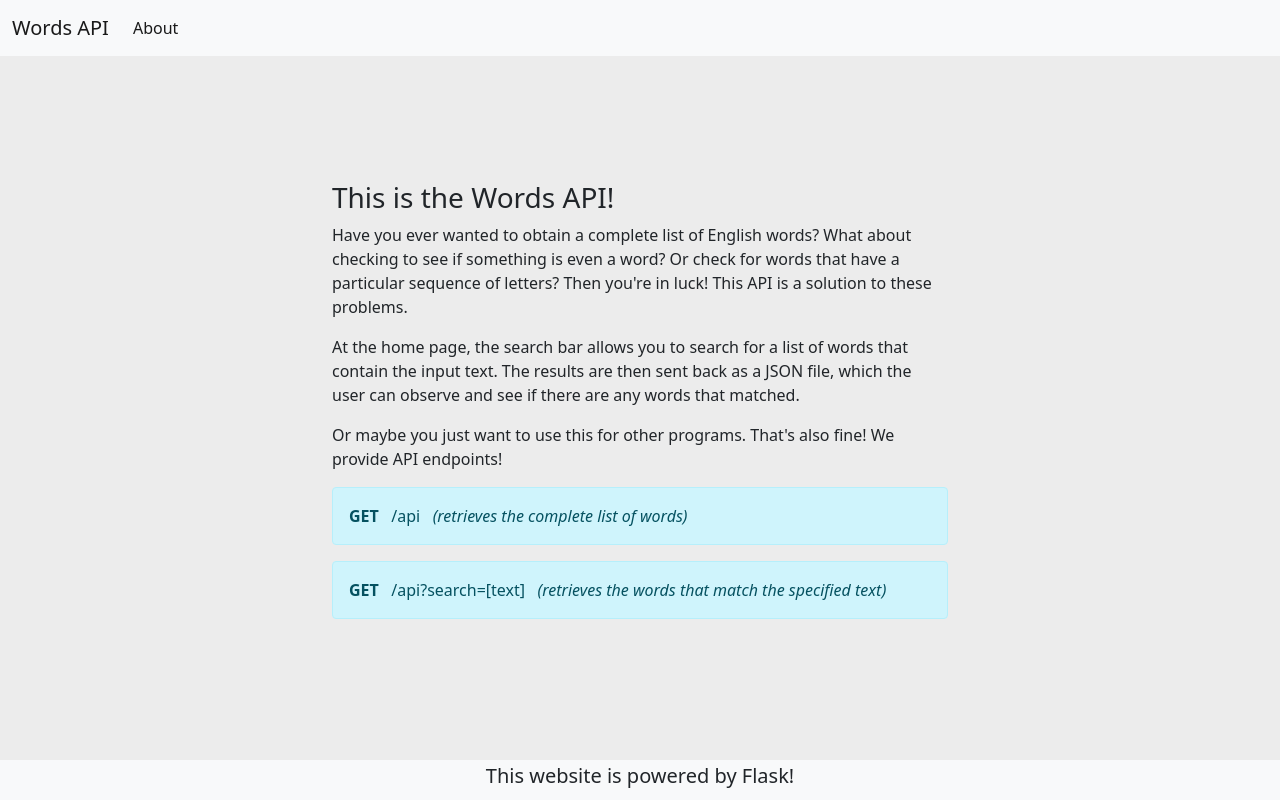
After one commit to farnswj1/WordsAPI, a Flask app: page /about in a window 1280 px wide. The commit adds this page. Run offline with Flask 2, Linux system fonts and the light colour scheme; parts of the project's set-up code (start-up, migrations or seed data) failed here and were passed over; some libraries are stand-ins or nearby versions.

Commit message:
added about page

```diff
--- a/app.py
+++ b/app.py
@@ -26,6 +26,12 @@ def index():
     return render_template("index.html")
 
 
+# About page
+@app.route("/about", methods=["GET"])
+def about():
+    return render_template("about.html")
+
+
 # Download endpoint (returns the list of words)
 @app.route("/download", methods=["GET"])
 def download():
--- /dev/null
+++ b/templates/about.html
@@ -0,0 +1,33 @@
+{% extends "base.html" %}
+
+{% block content %}
+    <div class="row justify-content-center">
+        <div class="col-6">
+            <h3>This is the Words API!</h3>
+            <p>
+                Have you ever wanted to obtain a complete list of English words?
+                What about checking to see if something is even a word? Or
+                check for words that have a particular sequence of letters?
+                Then you're in luck! This API is a solution to these problems.
+            </p>
+            <p>
+                At the home page, the search bar allows you to search for a list of
+                words that contain the input text. The results are then sent back as
+                a JSON file, which the user can observe and see if there are any words
+                that matched.
+            </p>
+            <p>
+                Or maybe you just want to use this for other programs. That's also fine!
+                We provide API endpoints!
+            </p>
+            <div class="alert alert-info">
+                <b>GET</b> &nbsp; /api &nbsp;
+                <i>(retrieves the complete list of words)</i>
+            </div>
+            <div class="alert alert-info">
+                <b>GET</b> &nbsp; /api?search=[text] &nbsp;
+                <i>(retrieves the words that match the specified text)</i>
+            </div>
+        </div>
+    </div>
+{% endblock content %}
--- /dev/null
+++ b/templates/base.html
@@ -0,0 +1,43 @@
+<!DOCTYPE html>
+<html class="h-100" lang="en">
+    <head>
+        <title>Words API</title>
+        <meta charset="utf-8">
+        <meta name="viewport" content="width=device-width, initial-scale=1.0">
+        <link rel="shortcut icon" type="image/png" href="static/images/favicon.ico">
+        <script src="https://kit.fontawesome.com/c66b56e08d.js" crossorigin="anonymous"></script>
+        <link href="https://cdn.jsdelivr.net/npm/bootstrap@5.0.1/dist/css/bootstrap.min.css" rel="stylesheet" integrity="sha384-+0n0xVW2eSR5OomGNYDnhzAbDsOXxcvSN1TPprVMTNDbiYZCxYbOOl7+AMvyTG2x" crossorigin="anonymous">
+        <script defer src="https://cdn.jsdelivr.net/npm/bootstrap@5.0.1/dist/js/bootstrap.bundle.min.js" integrity="sha384-gtEjrD/SeCtmISkJkNUaaKMoLD0//ElJ19smozuHV6z3Iehds+3Ulb9Bn9Plx0x4" crossorigin="anonymous"></script>
+        <link rel="stylesheet" type="text/css" href="static/css/main.css">
+        {% block js %}{% endblock js %}
+    </head>
+    <body class="d-flex flex-column h-100">
+        <header class="site-header">
+            <nav class="navbar navbar-expand-sm navbar-light bg-light justify-content-center">
+                <div class="container-fluid">
+                    <a class="navbar-brand" href="/">Words API</a>
+                    <button class="navbar-toggler" type="button" data-bs-toggle="collapse" data-bs-target="#navbarSupportedContent" aria-controls="navbarSupportedContent" aria-expanded="false" aria-label="Toggle navigation">
+                        <span class="navbar-toggler-icon"></span>
+                    </button>
+                    <div class="collapse navbar-collapse" id="navbarSupportedContent">
+                        <ul class="navbar-nav me-auto mb-2 mb-sm-0">
+                            <li class="nav-item">
+                                <a class="nav-link active" aria-current="page" href="/about">About</a>
+                            </li>
+                        </ul>
+                    </div>
+                </div>
+            </nav>
+        </header>
+        <main class="my-auto">
+            <div class="container-fluid my-5">
+                {% block content %}{% endblock content %}
+            </div>
+        </main>
+        <footer class="bg-light text-center py-1">
+            <div class="container-fluid">
+                <h5>This website is powered by Flask!</h5>
+            </div>
+        </footer>
+    </body>
+</html>
```
Also changed, not shown: templates/index.html (+7 -28 lines).
